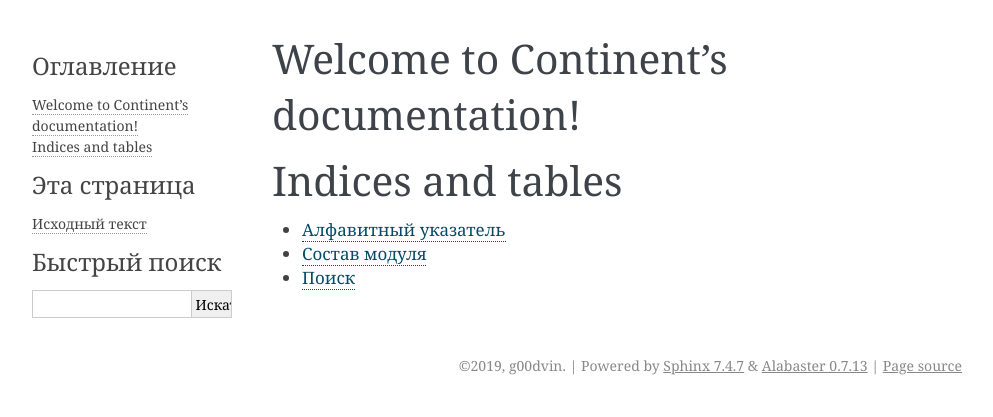
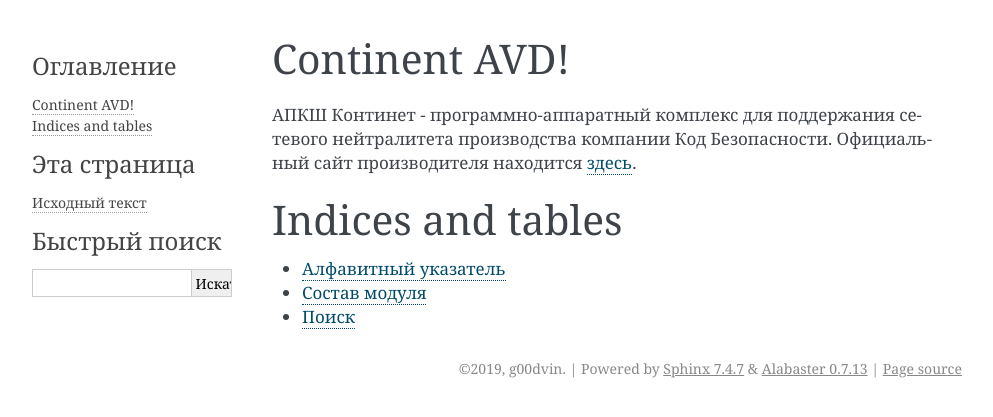
Before and after one commit to g00dvin/continent-faq, a Sphinx documentation site: the page built from docs/index.rst, in a window 1280 px wide. Shown: the top 417 px of the page, without its empty margins (148-1141 px from the left). Built offline with Sphinx 7.4.7, drawn with Linux system fonts in a browser that asks for light colours.

Commit message:
no message

```diff
--- a/docs/index.rst
+++ b/docs/index.rst
@@ -3,8 +3,17 @@
    You can adapt this file completely to your liking, but it should at least
    contain the root `toctree` directive.
 
-Welcome to Continent's documentation!
+Continent AVD!
 =====================================
+
+АПКШ Континет - программно-аппаратный комплекс для поддержания сетевого нейтралитета производства компании Код Безопасности.
+Официальный сайт производителя находится `здесь <https://www.securitycode.ru>`_.
+
+.. attention:
+
+    * Вся информация, представленная здесь, носит ознакомительный характер
+    * Мнение авторов может не совпадать с мнением производителя
+    * Страдание - залог успеха
 
 .. toctree::
    :maxdepth: 2
```
Also changed, not shown: 10 other files.
